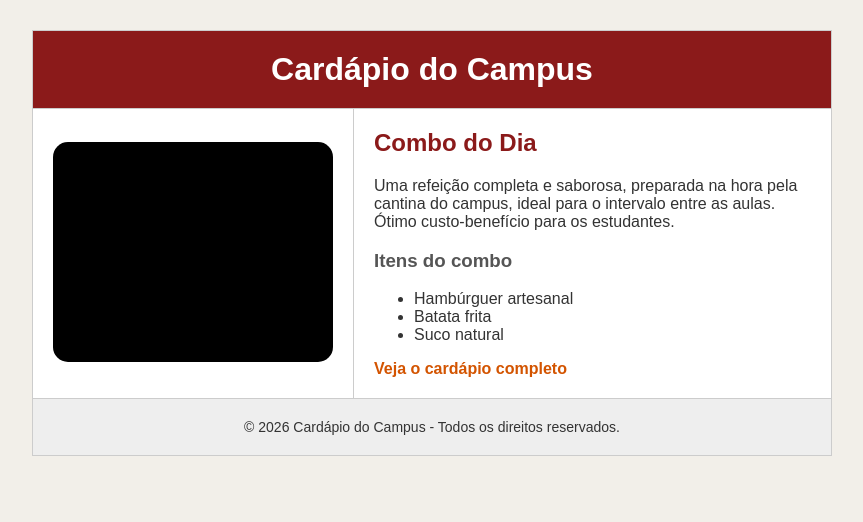
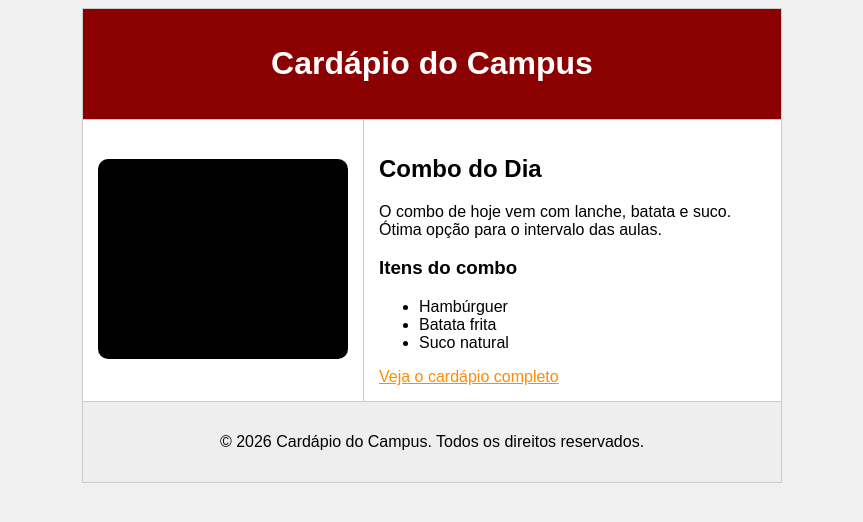
Before and after one commit to Viniciusalvim1/-DIW-Desenvolvimento-de-interface-Web-, a plain HTML site: page av2/index.html in a window 1280 px wide. Shown: the whole page, without its empty margins (208-1071 px from the left). Drawn offline with Linux system fonts and the light colour scheme.

Commit message:
AV2: simplifica HTML e CSS

```diff
--- a/av2/index.css
+++ b/av2/index.css
@@ -1,81 +1,40 @@
-/* I) Fonte e cor de fundo do body */
 body {
-    font-family: Arial, Helvetica, sans-serif;
-    background-color: #f2efe9;
-    color: #333333;
-    margin: 0;
-    padding: 30px 0;
+    font-family: Arial, sans-serif;
+    background-color: #f0f0f0;
 }
 
-/* II) Largura, centralização e border-collapse */
 table {
-    width: 800px;
+    width: 700px;
     margin: 0 auto;
     border-collapse: collapse;
-    background-color: #ffffff;
+    background-color: white;
 }
 
-/* III) Bordas visíveis e padding nas células */
 th, td {
     border: 1px solid #cccccc;
-    padding: 20px;
-    vertical-align: top;
+    padding: 15px;
 }
 
-/* IV) Cabeçalho com fundo colorido e texto em contraste */
 th {
-    background-color: #8b1a1a;
-    color: #ffffff;
+    background-color: darkred;
+    color: white;
+}
+
+.rodape {
+    background-color: #eeeeee;
     text-align: center;
 }
 
-th h1 {
-    margin: 0;
-    font-size: 32px;
+img {
+    width: 250px;
+    height: 200px;
+    border-radius: 10px;
 }
 
-.col-imagem {
-    width: 40%;
-    text-align: center;
-    vertical-align: middle;
-}
-
-h2 {
-    color: #8b1a1a;
-    margin-top: 0;
-}
-
-h3 {
-    color: #555555;
-}
-
-/* IV) Rodapé com fundo claro */
-.rodape {
-    background-color: #eeeeee;
-    text-align: center;
-    font-size: 14px;
-}
-
-.rodape p {
-    margin: 0;
-}
-
-/* V) Tamanho e cantos arredondados da imagem */
-img {
-    width: 280px;
-    height: 220px;
-    object-fit: cover;
-    border-radius: 15px;
-}
-
-/* VI) Cor do hiperlink e efeito no :hover */
 a {
-    color: #d35400;
-    font-weight: bold;
-    text-decoration: none;
+    color: darkorange;
 }
 
 a:hover {
-    color: #8b1a1a;
-    text-decoration: underline;
+    color: darkred;
 }
--- a/av2/index.html
+++ b/av2/index.html
@@ -1,40 +1,34 @@
 <!DOCTYPE html>
-<html lang="pt-BR">
+<html lang="pt-br">
 <head>
     <meta charset="UTF-8">
-    <meta name="viewport" content="width=device-width, initial-scale=1.0">
     <title>Cardápio do Campus</title>
     <link rel="stylesheet" href="index.css">
 </head>
 <body>
     <table>
         <tr>
-            <th colspan="2">
-                <h1>Cardápio do Campus</h1>
-            </th>
+            <th colspan="2"><h1>Cardápio do Campus</h1></th>
         </tr>
         <tr>
-            <td class="col-imagem">
-                <img src="print.png" alt="Imagem ilustrativa do combo do dia">
+            <td>
+                <img src="print.png" alt="Imagem do combo do dia">
             </td>
-            <td class="col-texto">
+            <td>
                 <h2>Combo do Dia</h2>
-                <p>
-                    Uma refeição completa e saborosa, preparada na hora pela cantina do campus,
-                    ideal para o intervalo entre as aulas. Ótimo custo-benefício para os estudantes.
-                </p>
+                <p>O combo de hoje vem com lanche, batata e suco. Ótima opção para o intervalo das aulas.</p>
                 <h3>Itens do combo</h3>
                 <ul>
-                    <li>Hambúrguer artesanal</li>
+                    <li>Hambúrguer</li>
                     <li>Batata frita</li>
                     <li>Suco natural</li>
                 </ul>
-                <a href="https://www.pucminas.br" target="_blank">Veja o cardápio completo</a>
+                <a href="https://www.pucminas.br">Veja o cardápio completo</a>
             </td>
         </tr>
         <tr>
             <td colspan="2" class="rodape">
-                <p>&copy; 2026 Cardápio do Campus - Todos os direitos reservados.</p>
+                <p>© 2026 Cardápio do Campus. Todos os direitos reservados.</p>
             </td>
         </tr>
     </table>
```
